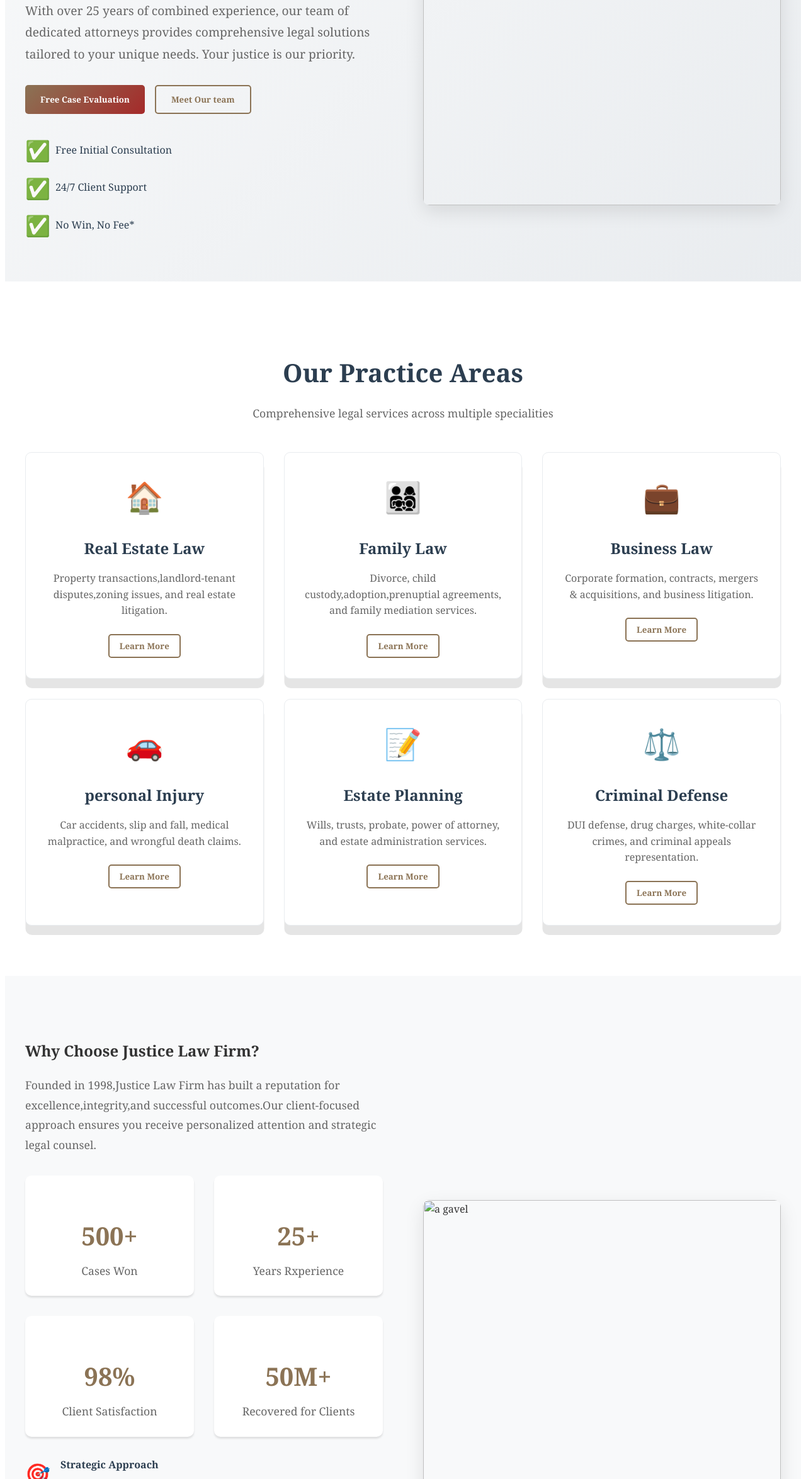
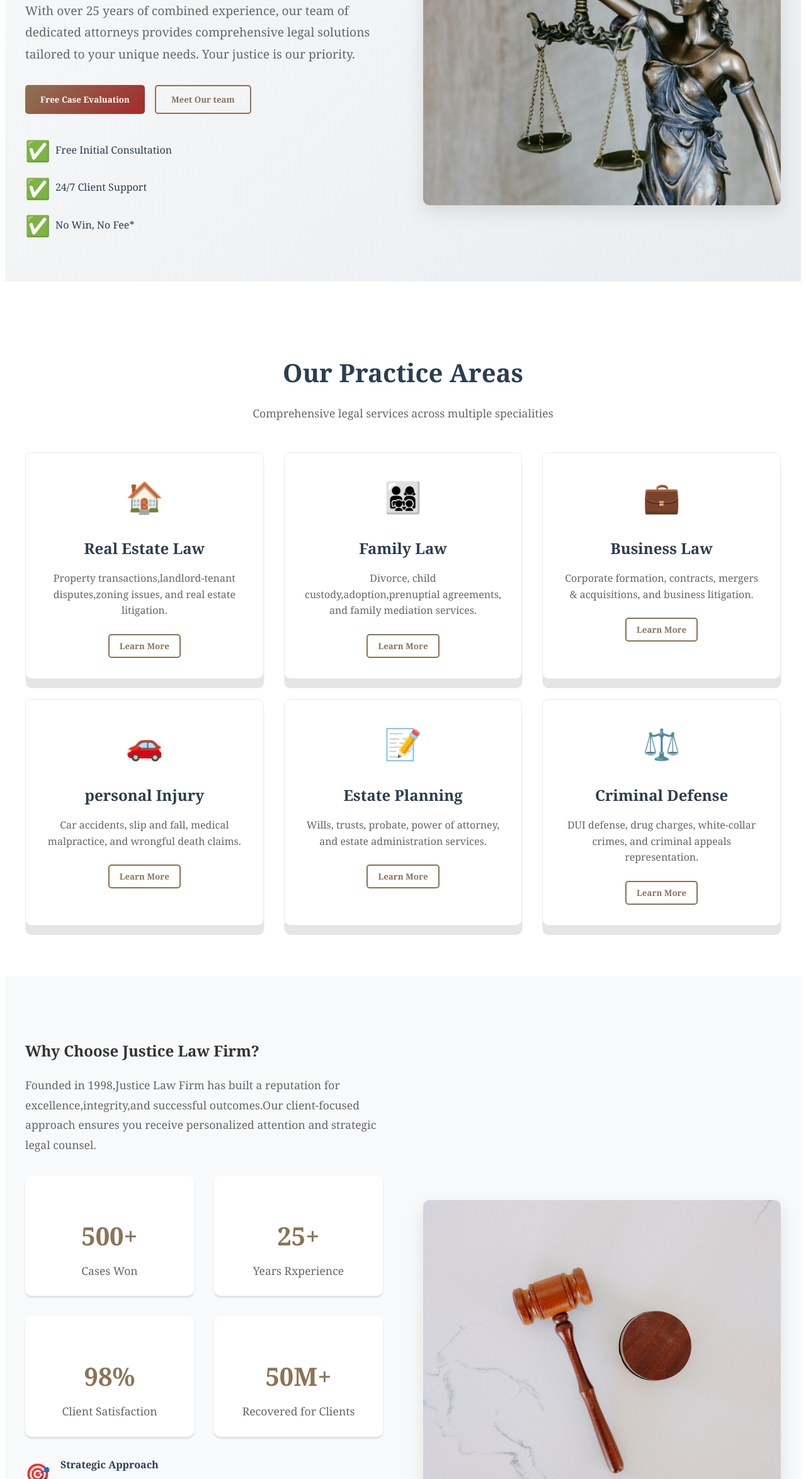
Before and after one commit to okiki09/Law-Firm, a plain HTML site: page index.html in a window 1280 px wide. Shown: the part 451-2800 px from the top of the page at 63% size. Drawn offline with Linux system fonts and the light colour scheme.

Commit message:
Update index.html

```diff
--- a/index.html
+++ b/index.html
@@ -816,7 +816,7 @@ contact-info p{
 			  </div>
 			   </div>
 			<div class="hero-image">
-			  <img src="images/law.jpg" alt="a law">
+			  <img src="law.jpg" alt="a law">
 			</div>
 		  </div>
 		</div>
@@ -927,7 +927,7 @@ contact-info p{
 				</div>
 			   </div>
                <div class="image">
-			     <img src="images/gavel.jpg" alt="a gavel">
+			     <img src="gavel.jpg" alt="a gavel">
 				</div>
 			  </div>
 			</div>
@@ -1220,4 +1220,5 @@ function updateCurrentTime(){
 </script>
 
 </body>
+
 </html>
```
